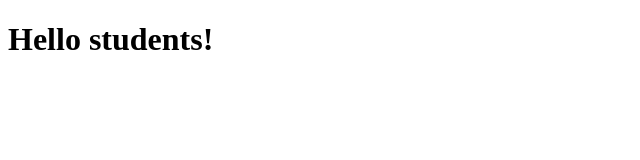
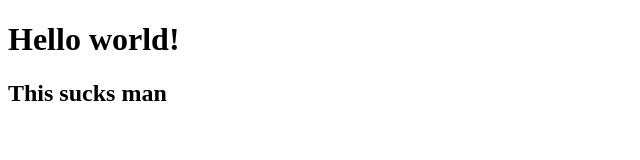
Before and after one commit to malaikahaq/learn-git, a plain HTML site: page index.html in a window 1280 px wide. Shown: the whole page, without its empty margins (0-640 px from the left). Drawn offline with Linux system fonts and the light colour scheme.

Commit message:
welcome message was edited

```diff
--- a/index.html
+++ b/index.html
@@ -4,6 +4,7 @@
         <title>GoDev Git Training</title>
     </head>
     <body>
-        <h1>Hello students!</h1>
+        <h1>Hello world!</h1>
+        <h2>This sucks man</h2>
     </body>
 </html>
```
